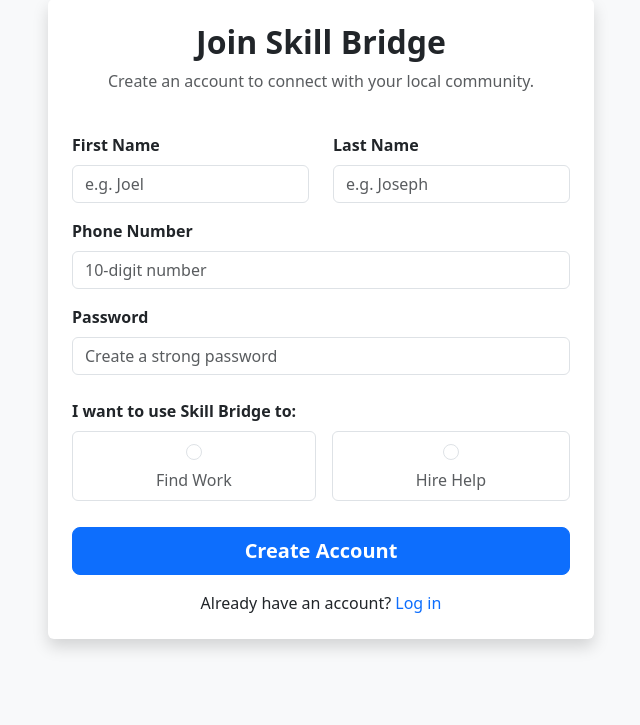
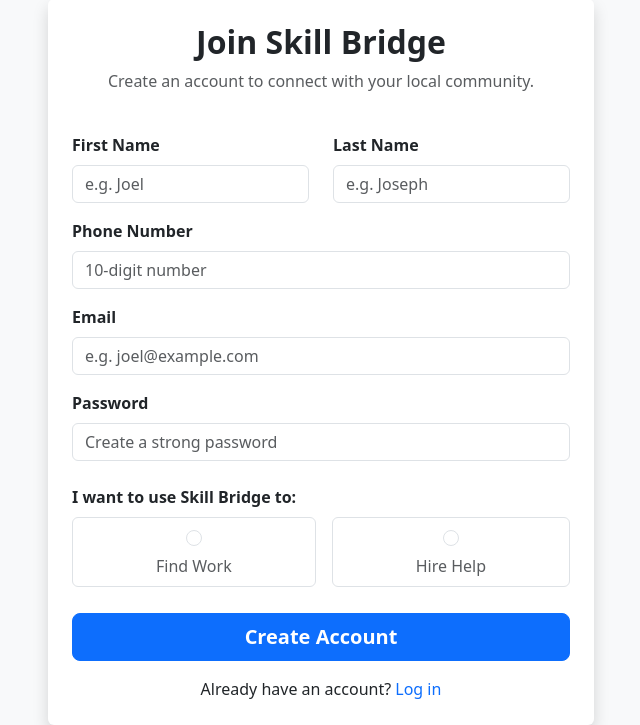
Before and after one commit to muneeskm/skillbridgenew, a Django app: page /signup/ in a window 1280 px wide. Shown: the part 121-846 px from the top of the page, without its empty margins (319-959 px from the left). Before the commit the page ends 771 px from the top, so only its background shows below. Run offline with Django 5.2, Linux system fonts and the light colour scheme.

Commit message:
Add signup feature

```diff
--- a/Templates/login.html
+++ b/Templates/login.html
@@ -36,7 +36,7 @@
                     </div>
 
                     <!-- Smoke & Mirrors: The form submission redirects to the job board -->
-                    <form onsubmit="event.preventDefault(); alert('Login successful! Welcome back to Skill Bridge.'); window.location.href='{% url 'jobs' %}';">
+                    <form onsubmit="event.preventDefault(); alert('Login successful! Welcome back to Skill Bridge.'); window.location.href=`{% url 'jobs' %}`;">
 
                         <div class="mb-3">
                             <label class="form-label fw-bold">Phone Number or Email</label>
--- a/Templates/signup.html
+++ b/Templates/signup.html
@@ -35,27 +35,33 @@
                     </div>
 
                     <!-- Smoke & Mirrors: Form submission redirects to the dashboard -->
-                    <form onsubmit="event.preventDefault(); alert('Account Created! Welcome to Skill Bridge.'); window.location.href='{% url 'jobs' %}';">
+                    <form method="POST" action="{% url 'signup' %}">
+                        {% csrf_token %}
 
                         <div class="row">
                             <div class="col-md-6 mb-3">
                                 <label class="form-label fw-bold">First Name</label>
-                                <input type="text" class="form-control" placeholder="e.g. Joel" required>
+                                <input type="text" name="first_name" class="form-control" placeholder="e.g. Joel" required>
                             </div>
                             <div class="col-md-6 mb-3">
                                 <label class="form-label fw-bold">Last Name</label>
-                                <input type="text" class="form-control" placeholder="e.g. Joseph" required>
+                                <input type="text" name="last_name" class="form-control" placeholder="e.g. Joseph" required>
                             </div>
                         </div>
 
                         <div class="mb-3">
                             <label class="form-label fw-bold">Phone Number</label>
-                            <input type="tel" class="form-control" pattern="[0-9]{10}" placeholder="10-digit number" required>
+                            <input type="tel" name="phone_number" class="form-control" pattern="[0-9]{10}" placeholder="10-digit number" required>
+                        </div>
+
+                        <div class="mb-3">
+                            <label class="form-label fw-bold">Email</label>
+                            <input type="email" name="email" class="form-control" placeholder="e.g. joel@example.com" required>
                         </div>
 
                         <div class="mb-3">
                             <label class="form-label fw-bold">Password</label>
-                            <input type="password" class="form-control" placeholder="Create a strong password" required>
+                            <input type="password" name="password" class="form-control" placeholder="Create a strong password" required>
                         </div>
 
                         <!-- Account Type Selection -->
--- a/skillBridgeApp/admin.py
+++ b/skillBridgeApp/admin.py
@@ -1,5 +1,6 @@
 from django.contrib import admin
-from .models import Job
+from .models import Job, Signup
 
 # Register your model here.
 admin.site.register(Job)
+admin.site.register(Signup)
--- a/skillBridgeApp/views.py
+++ b/skillBridgeApp/views.py
@@ -1,5 +1,5 @@
 from django.shortcuts import render,redirect
-from .models import Job
+from .models import Job, Signup
 
 # Create your views here.
 def home(request):
@@ -41,4 +41,25 @@ def login_view(request):
     return render(request, 'login.html')
 
 def signup(request):
+    if request.method == 'POST':
+        # 1. Grab the data the user typed into the form
+        signup_first_name = request.POST.get('first_name')
+        signup_last_name = request.POST.get('last_name')
+        signup_phone_number = request.POST.get('phone_number')
+        signup_email = request.POST.get('email')
+        signup_password = request.POST.get('password')
+
+        # 2. Save it to the Database!
+        Signup.objects.create(
+            first_name=signup_first_name,
+            last_name=signup_last_name,
+            phone_number=signup_phone_number,
+            email=signup_email,
+            password=signup_password
+        )
+
+        # 3. Redirect the user to the Job Board
+        return redirect('jobs')
+
+    # If they are just visiting the page normally, show them the blank form
     return render(request, 'signup.html')
```
Also changed, not shown: skillBridgeApp/models.py (+19 -0 lines), db.sqlite3, skillBridgeApp/migrations/0002_login_signup.py (added).
